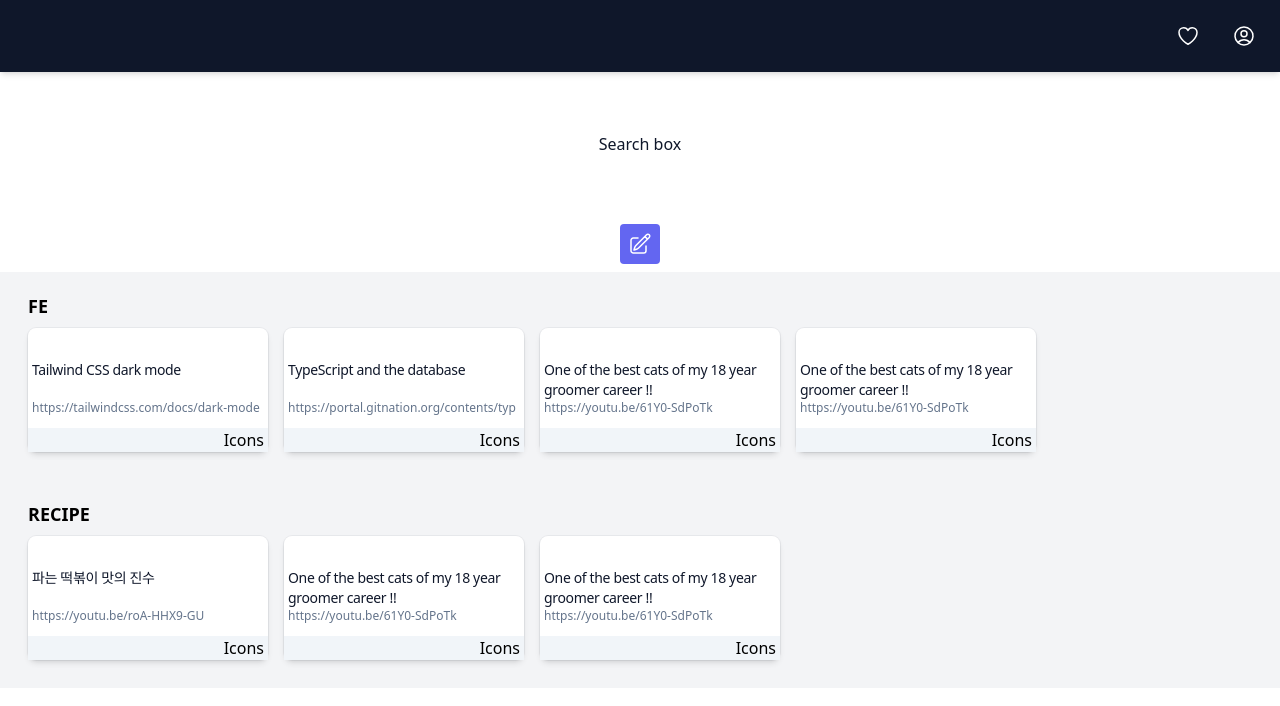
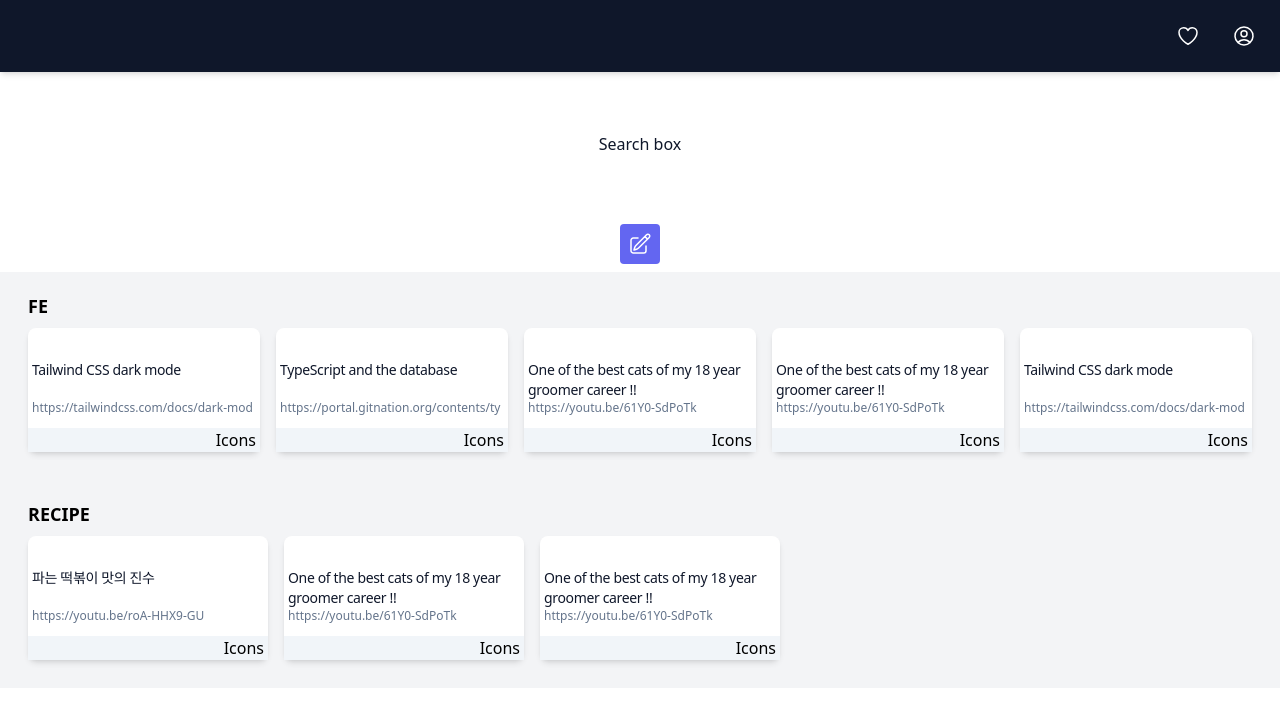
Before and after one commit to esther615kim/next_linkuni, a Next.js app: page / in a window 1280 px wide. Shown: the top 706 px of the page. Built offline with nearby package versions, Linux system fonts and the light colour scheme.

Commit message:
add url link to SingleCard

```diff
--- a/src/components/UrlCards/SingleCard.tsx
+++ b/src/components/UrlCards/SingleCard.tsx
@@ -1,4 +1,5 @@
 import { UrlCardData } from "../../data/mockData";
+import Link from "next/link";
 
 type Props = {
   cardData: UrlCardData;
@@ -6,7 +7,8 @@ type Props = {
 
 const SingleCard = ({ cardData }: Props) => {
   return (
-    <div className="w-40 pt-2 m-1 bg-white rounded-lg shadow-md md:w-60 hover:shadow-gray-400 sm:pt-5 md:m-2 dark:bg-slate-800 ring-1 ring-slate-900/5">
+    <div className="w-40 pt-2 m-1 bg-white rounded-lg shadow-md md:w-60 hover:shadow-gray-400 sm:pt-5 md:m-2 dark:bg-slate-800 ring-slate-900/5">
+      <Link href={cardData.url}>
         <div className="p-1 pt-5 md:p-1">
           <h3 className="h-10 mt-2 overflow-hidden text-sm tracking-tight font-meSdium text-slate-900 dark:text-white">
             {cardData.title}
@@ -15,6 +17,7 @@ const SingleCard = ({ cardData }: Props) => {
             {cardData.url}
           </p>
         </div>
+      </Link>
       {/* ICONS */}
       <div className="flex justify-end px-1 mt-2 bg-slate-100">Icons</div>
     </div>
--- a/src/data/mockData.ts
+++ b/src/data/mockData.ts
@@ -30,6 +30,11 @@ category:"cat",
 title:"One of the best cats of my 18 year groomer career !!",
 url:"https://youtu.be/61Y0-SdPoTk",
 },
+{id:"3",
+category:"FE",
+title:"Tailwind CSS dark mode",
+url:"https://tailwindcss.com/docs/dark-mode#toggling-dark-mode-manually",
+},
 
 ]
 
```
Lines whose indentation alone changed are shown as unchanged.
